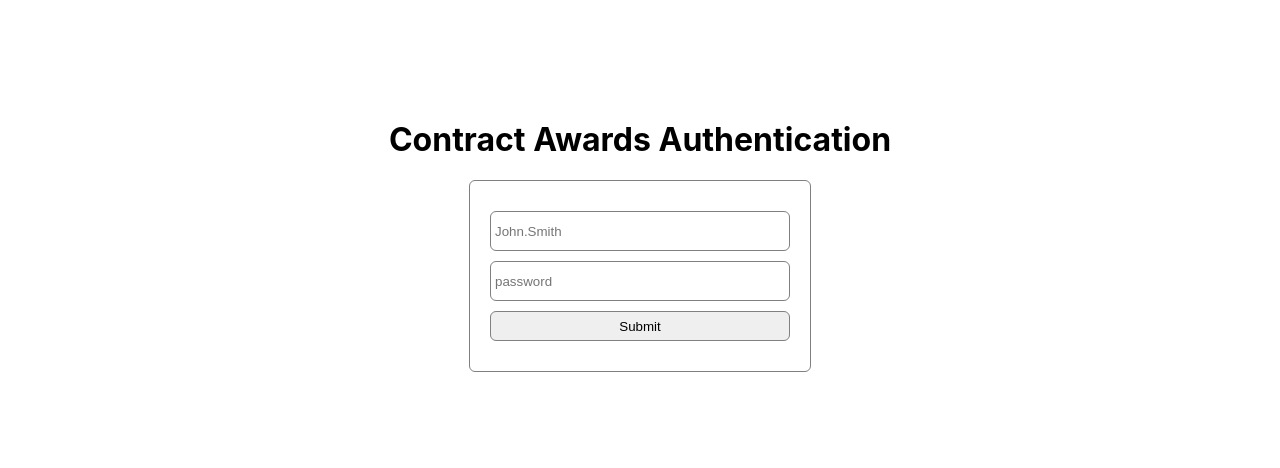
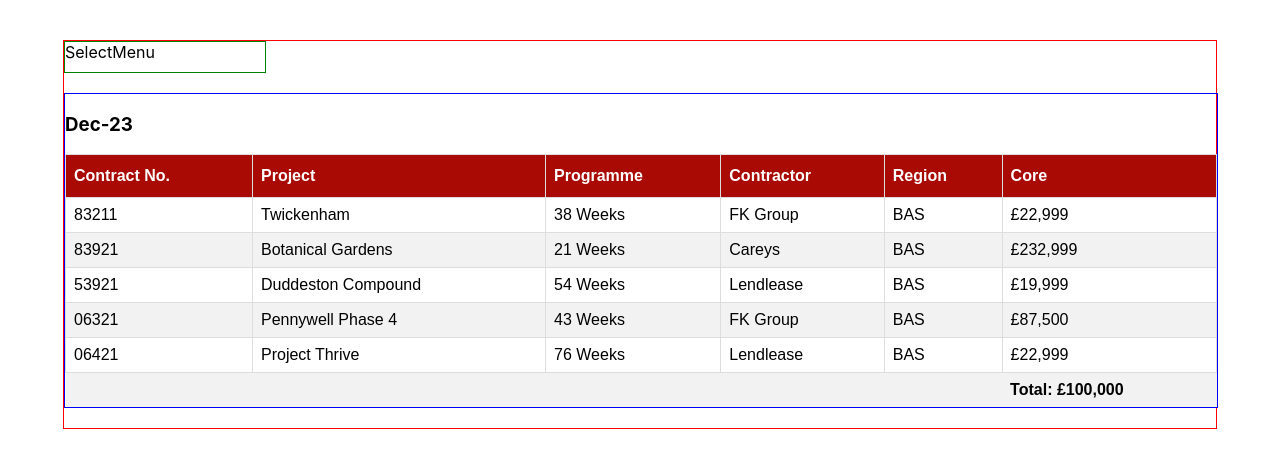
Before and after one commit to stalliardo/contract-awards, a React (Create React App) app in the folder client/: page / in a window 1280 px wide. Before the commit this address led to /auth. Shown: the top 468 px of the page. Built offline with nearby package versions, Linux system fonts and the light colour scheme; no server answers.

Commit message:
Added a table to the AwardsPage component

```diff
--- a/client/src/components/auth/Auth.js
+++ b/client/src/components/auth/Auth.js
@@ -4,15 +4,9 @@ import axios from 'axios';
 import { useNavigate } from 'react-router-dom';
 
 const Auth = () => {
-
-
   useEffect(() => {
     console.log('getting env var = ', process.env.REACT_APP_TEST);
-
-
-
     axios.get("/api");
-
   }, [])
 
   const initialFormData = {username: "", password: ""};
@@ -56,7 +50,7 @@ const Auth = () => {
         <form className='auth-form-container' onSubmit={login}>
           <input type='text' name="username" placeholder='John.Smith' onChange={handleChange}/>
           <input type='password' name="password" placeholder='password' onChange={handleChange}/>
-          <button>Submit</button>
+          <button>Log In</button>
           {errorText ? <p>{errorText}</p> : null}
         </form>
     </div>
--- a/client/src/components/auth/auth.css
+++ b/client/src/components/auth/auth.css
@@ -10,7 +10,7 @@
     border-radius: 6px;
     padding: 20px;
     height: fit-content;
-    width: 300px;
+    width: 430px;
     margin: auto;
     display: flex;
     flex-direction: column;
--- /dev/null
+++ b/client/src/components/awards/AwardsPage.js
@@ -0,0 +1,82 @@
+import React from 'react'
+import './awards.css';
+import SelectMenu from '../selectMenu/SelectMenu';
+
+const AwardsPage = () => {
+    return (
+        <div className='awards-page-container'>
+            <div className='awards-select-menu-container'>
+                <SelectMenu />
+            </div>
+            <div className='awards-page-table-container'>
+                <h3>Dec-23</h3>
+
+                <table id="awards-table">
+                    <thead>
+                        <tr>
+                            <th>Contract No.</th>
+                            <th>Project</th>
+                            <th>Programme</th>
+                            <th>Contractor</th>
+                            <th>Region</th>
+                            <th>Core</th>
+                        </tr>
+                    </thead>
+                    <tbody>
+                        <tr>
+                            <td>83211</td>
+                            <td>Twickenham</td>
+                            <td>38 Weeks</td>
+                            <td>FK Group</td>
+                            <td>BAS</td>
+                            <td>£22,999</td>
+                        </tr>
+                        <tr>
+                            <td>83921</td>
+                            <td>Botanical Gardens</td>
+                            <td>21 Weeks</td>
+                            <td>Careys</td>
+                            <td>BAS</td>
+                            <td>£232,999</td>
+                        </tr>
+                        <tr>
+                            <td>53921</td>
+                            <td>Duddeston Compound</td>
+                            <td>54 Weeks</td>
+                            <td>Lendlease</td>
+                            <td>BAS</td>
+                            <td>£19,999</td>
+                        </tr>
+                        <tr>
+                            <td>06321</td>
+                            <td>Pennywell Phase 4</td>
+                            <td>43 Weeks</td>
+                            <td>FK Group</td>
+                            <td>BAS</td>
+                            <td>£87,500</td>
+                        </tr>
+                        <tr>
+                            <td>06421</td>
+                            <td>Project Thrive</td>
+                            <td>76 Weeks</td>
+                            <td>Lendlease</td>
+                            <td>BAS</td>
+                            <td>£22,999</td>
+                        </tr>
+                        <tr className='last-row'>
+                            <td></td>
+                            <td></td>
+                            <td></td>
+                            <td></td>
+                            <td></td>
+                            <td className='last-cell'>Total: £100,000</td>
+                        </tr>
+                    </tbody>
+
+                </table>
+            </div>
+        </div>
+    )
+}
+
+export default AwardsPage
--- /dev/null
+++ b/client/src/components/awards/awards.css
@@ -0,0 +1,20 @@
+.awards-page-container {
+    border: 1px solid red;
+    width: 90%;
+    margin: 40px auto;
+    height: fit-content;
+}
+
+.awards-select-menu-container {
+    border: 1px solid green;
+    width: 200px;
+    height: 30px;
+}
+
+.awards-page-table-container {
+    border: 1px solid blue;
+    width: 100%;
+    /* TODO */
+    height: fit-content;
+    margin: 20px auto;
+}
--- /dev/null
+++ b/client/src/components/selectMenu/SelectMenu.js
@@ -0,0 +1,9 @@
+import React from 'react'
+
+const SelectMenu = () => {
+  return (
+    <div>SelectMenu</div>
+  )
+}
+
+export default SelectMenu
--- a/client/src/index.css
+++ b/client/src/index.css
@@ -11,3 +11,35 @@ code {
   font-family: source-code-pro, Menlo, Monaco, Consolas, 'Courier New',
     monospace;
 }
+
+#awards-table td, #awards-table th {
+  border: 1px solid #ddd;
+  padding: 8px;
+}
+
+#awards-table {
+  font-family: Arial, Helvetica, sans-serif;
+  border-collapse: collapse;
+  width: 100%;
+}
+
+#awards-table .last-row td {
+  border: none;
+}
+
+#awards-table .last-cell {
+  /* text-align: end; */
+  font-weight: bold;
+}
+
+#awards-table tr:nth-child(even){background-color: #f2f2f2;}
+
+#awards-table tr:hover {background-color: #ddd;}
+
+#awards-table th {
+  padding-top: 12px;
+  padding-bottom: 12px;
+  text-align: left;
+  background-color: #aa0a04;
+  color: white;
+}
--- a/client/src/routes/root.js
+++ b/client/src/routes/root.js
@@ -1,5 +1,6 @@
 import React, { useEffect, useState } from 'react'
 import { useNavigate } from 'react-router-dom';
+import AwardsPage from '../components/awards/AwardsPage';
 
 const Root = () => {
 
@@ -10,15 +11,15 @@ const Root = () => {
     useEffect(() => {
         // Check if authenticated, if not transition to the auth page
         if(!isAuthenticated) {
+          // TODO - re-enable
             console.log('not authed called');
-            navigate("/auth")
+            // navigate("/auth")
         }
     }, []);
 
-
   return (
     <div>
-        Root page
+        <AwardsPage />
     </div>
   )
 }
```
Also changed, not shown: 1 other file (tests, documents, lock files or other folders).
